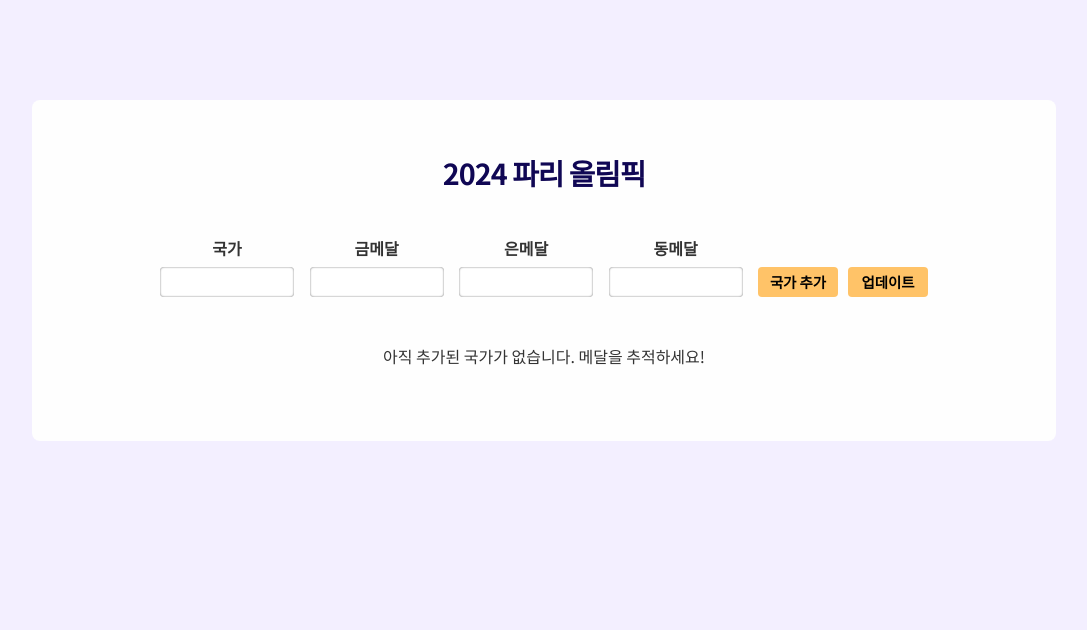
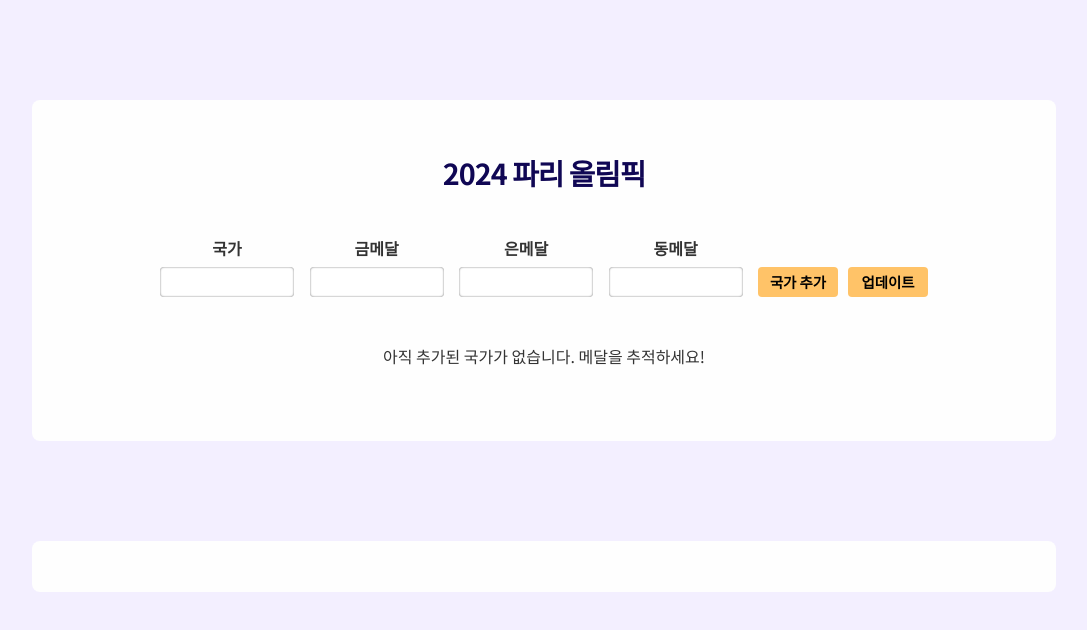
Before and after one commit to jiyxxn/react-olympic-medal-tracker, a React (Vite) app: page / in a window 1280 px wide. Shown: the top 630 px of the page, without its empty margins (96-1183 px from the left). Built offline with nearby package versions, Linux system fonts and the light colour scheme.

Commit message:
✨ Update : 토스트 팝업 컴포넌트 추가

```diff
--- a/src/App.jsx
+++ b/src/App.jsx
@@ -1,8 +1,10 @@
 import React, { useState } from "react";
 import "./App.css";
+import "react-toastify/dist/ReactToastify.css";
 import MedalForm from "./components/MedalForm";
 import MedalList from "./components/MedalList";
 import { updateLocalStorage } from "./utils/updateLocalStorage";
+import { ToastContainer, toast } from "react-toastify";
 
 function App() {
   const storedCountries = JSON.parse(localStorage.getItem("medalList"));
@@ -19,7 +21,7 @@ function App() {
 
   // * 해당 메달 정보를 로컬 스토리지에서 삭제
   const deleteMedalList = (country) => {
-    alert("삭제가 완료되었습니다.");
+    toast.success(`${country.nation}이(가) 삭제되었습니다.`);
     const updatedMedalList = medalList.filter(
       (item) => item.nation !== country.nation
     );
@@ -33,7 +35,8 @@ function App() {
     );
 
     if (!existsNation) {
-      alert("등록되지 않은 국가입니다. 국가를 추가해 주세요.");
+      toast.error("등록되지 않은 국가입니다. 국가를 추가해 주세요.");
+
       return;
     }
 
@@ -45,6 +48,7 @@ function App() {
   };
 
   return (
+    <>
       <section>
         <h1>2024 파리 올림픽</h1>
         <MedalForm
@@ -61,6 +65,19 @@ function App() {
           <MedalList medalList={medalList} deleteMedalList={deleteMedalList} />
         )}
       </section>
+      <ToastContainer
+        position="top-center"
+        autoClose={1500}
+        hideProgressBar={false}
+        newestOnTop={false}
+        closeOnClick
+        rtl={false}
+        pauseOnFocusLoss
+        draggable
+        pauseOnHover
+        theme="light"
+      />
+    </>
   );
 }
 
```
Lines whose indentation alone changed are shown as unchanged.
